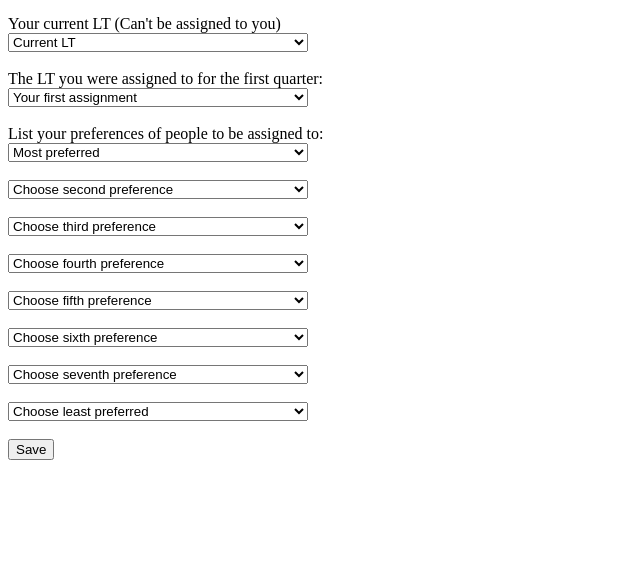
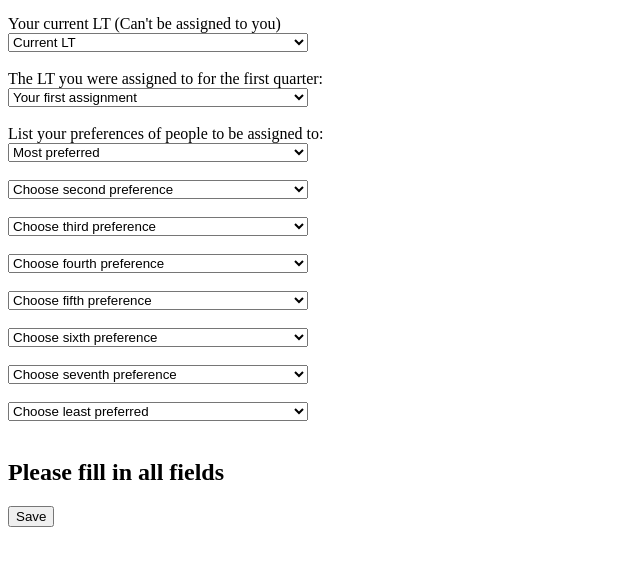
Before and after one commit to JSymons7/ShadowSelector.github.io, a plain HTML site: page public/index.html in a window 1280 px wide. Both pictures are taken after typing "Sample" into the empty fields and a click on the button "Save". Shown: the part 90-656 px from the top of the page, without its empty margins (0-640 px from the left). Drawn offline with Linux system fonts and the light colour scheme; no server answers.

Commit message:
Include basic troubleshooting \n\n Checks the answers that people input to make sure there are no duplicates or empty answers. If there are, then we don't write to the database and get them to resolve the issue. Means we have less data cleaning to do at the other end.

```diff
--- a/public/app.js
+++ b/public/app.js
@@ -30,7 +30,24 @@
     const saveButton = document.querySelector("#saveButton")
 
     saveButton.addEventListener("click", function() {
-        const textToSave = inputTextField.value;
+        var fieldEntries = [ option1.value,
+                            option2.value,
+                            option3.value,
+                            option4.value,
+                            option5.value,
+                            option6.value,
+                            option7.value,
+                            option8.value,
+                            firstAssignment.value,
+                            notAssignable.value];
+        console.log(emptyEntries(fieldEntries))
+        if(emptyEntries(fieldEntries)) {
+            document.querySelector("#Status").innerHTML = "Please fill in all fields"
+            console.log("Duplicate entries")
+        } else if (hasDuplicates(fieldEntries)) {
+            document.querySelector("#Status").innerHTML = "Duplicate Entries"
+            console.log("Not all entries filled in")
+        } else {
             console.log("I m going to save " + option1.value + " to Firestore");
             docRef.add({
                 name: inputTextField.value,
@@ -46,9 +63,28 @@
                 currentLT: notAssignable.value,
                 timestamp: firebase.firestore.FieldValue.serverTimestamp()
             }).then(function() {
+                document.querySelector('#Status').innerHTML = "Successfully saved results";
                 console.log("Status saved!");
             }).catch(function(error) {
+                document.querySelector("#status").innerHTML = "Was not able to save"
                 console.log("Got an error: ", error);
             });
+        }
     })
+
+
+    function hasDuplicates(array) {
+        return (new Set(array)).size !== array.length;
+    }
+
+
+    function emptyEntries(array){
+        for(var i=0; i<array.length; i++) {
+            if (array[i] == "") {
+                console.log("Empty")
+                return true;
+            }
+        }
+        return false;
+    }
 //})
--- a/public/index.html
+++ b/public/index.html
@@ -167,7 +167,11 @@
     </select>
     <br><br>
 
-    <button id ="saveButton">Save</button>
+
+
+    <h2 id="status"></h2>
+
+    <button id="saveButton">Save</button>
 
     <script src="./app.js"></script>
 </body>
```
Also changed, not shown: 1 other file. Lines whose indentation alone changed are shown as unchanged.
